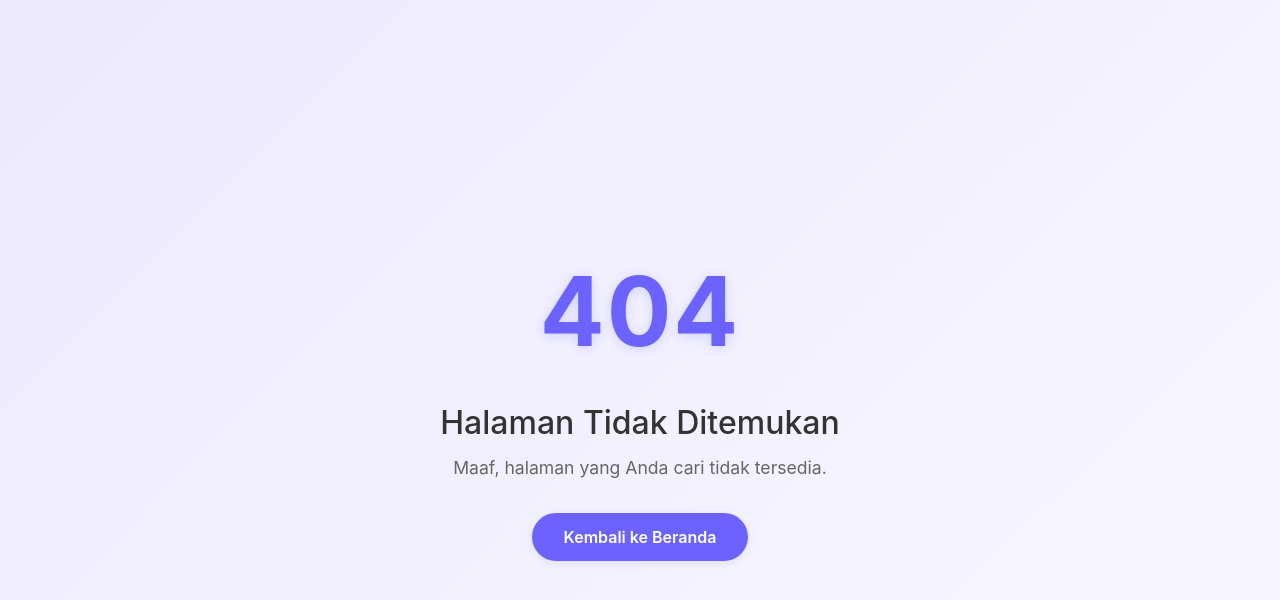
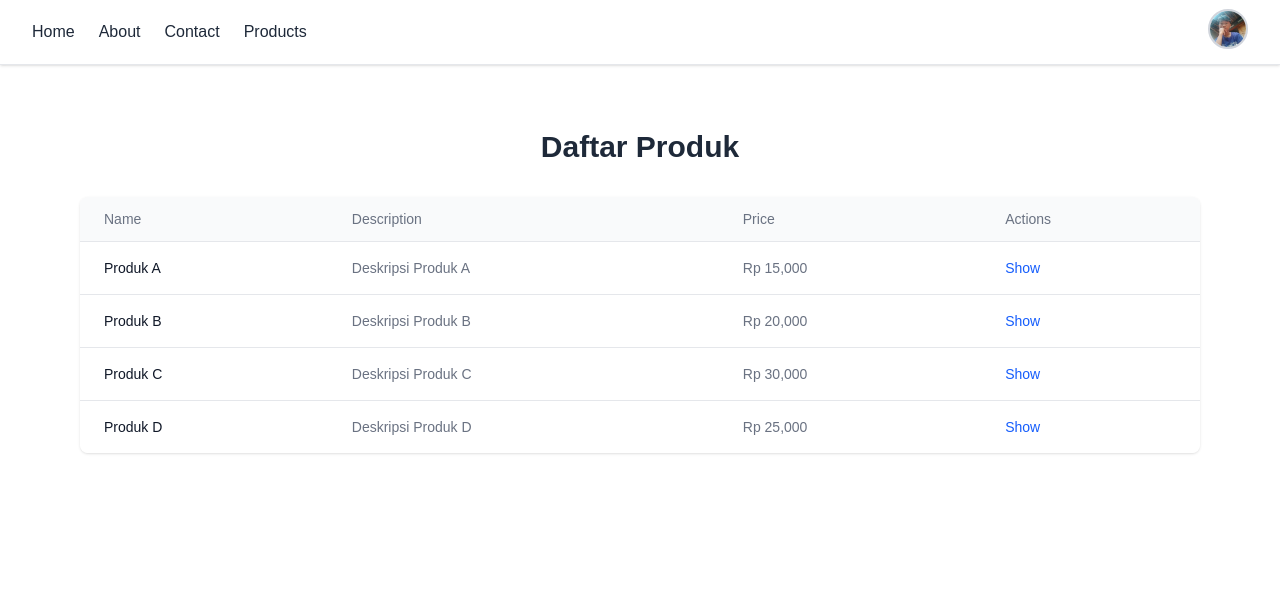
Before and after one commit to saepulfariz/nextjs-learning, a Next.js app: page /products in a window 1280 px wide. Before the commit this address had no page. Shown: the top 600 px of the page. Built offline with nearby package versions, Linux system fonts and the light colour scheme.

Commit message:
add page products dynamic route

```diff
--- /dev/null
+++ b/src/app/(admin)/products/[id]/page.tsx
@@ -0,0 +1,72 @@
+import Link from "next/link";
+import { use } from "react";
+
+interface Product {
+  id: number;
+  name: string;
+  description: string;
+  price: number;
+}
+
+const products: Product[] = [
+  { id: 1, name: "Produk A", description: "Deskripsi Produk A", price: 15000 },
+  { id: 2, name: "Produk B", description: "Deskripsi Produk B", price: 20000 },
+  { id: 3, name: "Produk C", description: "Deskripsi Produk C", price: 30000 },
+  { id: 4, name: "Produk D", description: "Deskripsi Produk D", price: 25000 },
+];
+
+interface ProductPageProps {
+  product: Product | null;
+}
+
+export default function Page({ params }: { params: Promise<{ id: string }> }) {
+  const { id } = use(params);
+  const product = products.find((p) => p.id === Number(id));
+
+  if (!product) {
+    return (
+      <div className="text-center text-red-500 px-4 py-16">
+        <h1 className="text-3xl font-semibold text-center  text-red-500 dark:text-white mb-6">
+          Produk tidak ditemukan!
+        </h1>
+      </div>
+    );
+  }
+
+  return (
+    <div className="max-w-4xl mx-auto px-4 py-16">
+      <h1 className="text-3xl font-semibold text-center text-gray-800 dark:text-white mb-6">
+        {product.name}
+      </h1>
+
+      <div className="bg-white shadow rounded-lg p-6">
+        <div className="mb-4">
+          <p className="text-lg font-medium text-gray-800 dark:text-white">
+            Deskripsi:
+          </p>
+          <p className="text-gray-600 dark:text-gray-300">
+            {product.description}
+          </p>
+        </div>
+
+        <div className="mb-4">
+          <p className="text-lg font-medium text-gray-800 dark:text-white">
+            Harga:
+          </p>
+          <p className="text-gray-600 dark:text-gray-300">
+            Rp {product.price.toLocaleString()}
+          </p>
+        </div>
+
+        <div className="text-center">
+          <Link
+            href="/products"
+            className="mt-4 px-6 py-2 bg-blue-600 text-white rounded-md hover:bg-blue-700 focus:outline-none"
+          >
+            Kembali ke Daftar Produk
+          </Link>
+        </div>
+      </div>
+    </div>
+  );
+}
--- /dev/null
+++ b/src/app/(admin)/products/page.tsx
@@ -0,0 +1,68 @@
+import Link from "next/link";
+
+interface Product {
+  id: number;
+  name: string;
+  description: string;
+  price: number;
+}
+
+const products: Product[] = [
+  { id: 1, name: "Produk A", description: "Deskripsi Produk A", price: 15000 },
+  { id: 2, name: "Produk B", description: "Deskripsi Produk B", price: 20000 },
+  { id: 3, name: "Produk C", description: "Deskripsi Produk C", price: 30000 },
+  { id: 4, name: "Produk D", description: "Deskripsi Produk D", price: 25000 },
+];
+
+export default function Products() {
+  return (
+    <div className="max-w-6xl mx-auto px-4 py-16">
+      <h1 className="text-3xl font-semibold text-center text-gray-800 dark:text-white mb-8">
+        Daftar Produk
+      </h1>
+
+      <div className="overflow-x-auto bg-white shadow rounded-lg">
+        <table className="min-w-full divide-y divide-gray-200 dark:divide-gray-700">
+          <thead className="bg-gray-50 dark:bg-gray-800">
+            <tr>
+              <th className="px-6 py-3 text-left text-sm font-medium text-gray-500 dark:text-gray-200">
+                Name
+              </th>
+              <th className="px-6 py-3 text-left text-sm font-medium text-gray-500 dark:text-gray-200">
+                Description
+              </th>
+              <th className="px-6 py-3 text-left text-sm font-medium text-gray-500 dark:text-gray-200">
+                Price
+              </th>
+              <th className="px-6 py-3 text-left text-sm font-medium text-gray-500 dark:text-gray-200">
+                Actions
+              </th>
+            </tr>
+          </thead>
+          <tbody className="bg-white dark:bg-gray-800 divide-y divide-gray-200 dark:divide-gray-700">
+            {products.map((product) => (
+              <tr key={product.id}>
+                <td className="px-6 py-4 text-sm font-medium text-gray-900 dark:text-white">
+                  {product.name}
+                </td>
+                <td className="px-6 py-4 text-sm text-gray-500 dark:text-gray-300">
+                  {product.description}
+                </td>
+                <td className="px-6 py-4 text-sm text-gray-500 dark:text-gray-300">
+                  Rp {product.price.toLocaleString()}
+                </td>
+                <td className="px-6 py-4 text-sm font-medium">
+                  <Link href={`/products/${product.id}`}>
+                    <p className="text-blue-600 hover:text-blue-800 dark:text-blue-400 dark:hover:text-blue-200">
+                      Show
+                    </p>
+                  </Link>
+                </td>
+              </tr>
+            ))}
+          </tbody>
+        </table>
+      </div>
+    </div>
+  );
+}
--- a/src/components/navbar.tsx
+++ b/src/components/navbar.tsx
@@ -43,6 +43,12 @@ export default function Navbar() {
             >
               Contact
             </Link>
+            <Link
+              href="/products"
+              className="text-gray-800 hover:text-blue-600 font-medium"
+            >
+              Products
+            </Link>
           </div>
 
           <div className="relative" ref={dropdownRef}>
```
